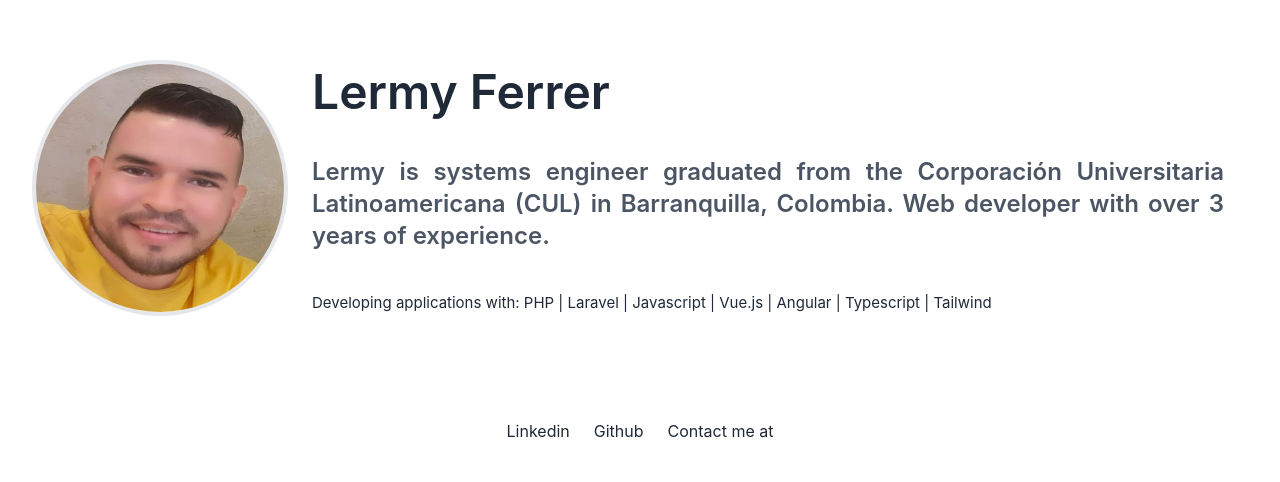
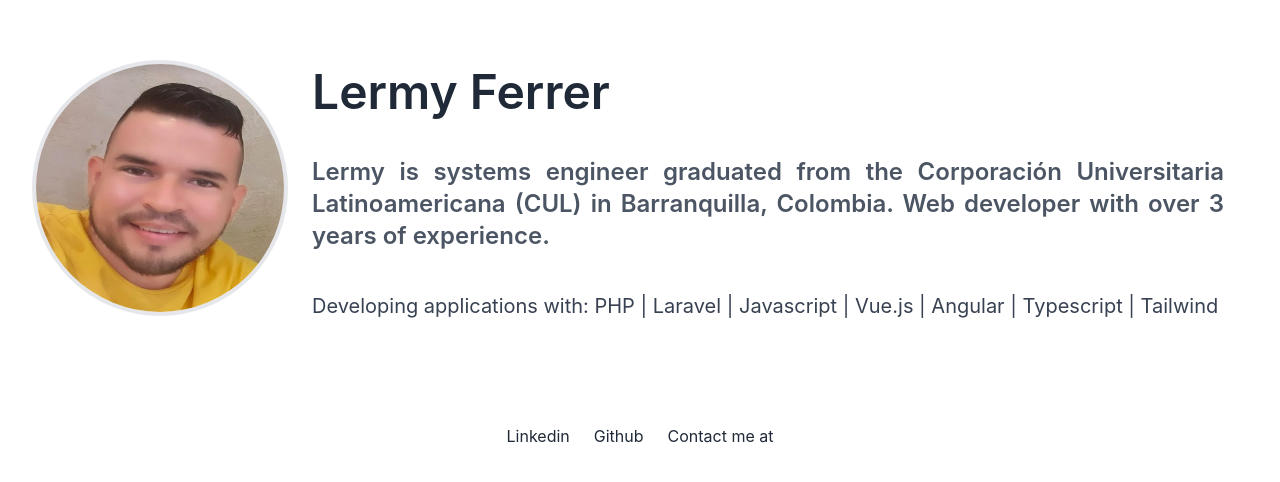
Before and after one commit to lermyferrer/portfolio-web, a Vue app: page / in a window 1280 px wide. Shown: the part 116-598 px from the top of the page. Built offline with nearby package versions, Linux system fonts and the light colour scheme.

Commit message:
ajuste estilos

```diff
--- a/src/components/Footer.vue
+++ b/src/components/Footer.vue
@@ -6,14 +6,14 @@
       <li>
         <a
           href="https://www.linkedin.com/in/lermyferrer"
-          class="mr-4 hover:underline text-gray-800 md:mr-6 text-base"
+          class="container-footer__ul-li"
           >Linkedin</a
         >
       </li>
       <li>
         <a
           href="https://github.com/lermyferrer"
-          class="mr-4 hover:underline text-gray-800 md:mr-6 text-base"
+          class="container-footer__ul-li"
           >Github</a
         >
       </li>
@@ -41,6 +41,10 @@ export default {
 }
 
 .container-footer__ul {
-    @apply flex flex-wrap items-center mt-3 text-sm font-medium text-gray-500 sm:mt-0
+  @apply flex flex-wrap items-center mt-3 text-sm font-medium text-gray-500 sm:mt-0
+}
+
+.container-footer__ul-li {
+  @apply mr-4 hover:underline text-gray-800 md:mr-6 text-base
 }
 </style>
--- a/src/views/HomeView.vue
+++ b/src/views/HomeView.vue
@@ -14,8 +14,8 @@ defineProps({
 </script>
 
 <template>
-  <div class="container md:flex lg:mt-36 sm:mt-8">
-    <aside class="flex justify-center p-4 sm:p-0 md:flex-none md:w-64">
+  <div class="container-template">
+    <aside class="container-template__aside">
       <img
         alt="logo-lermy"
         class="inline-block h-64 w-64 rounded-full border-4"
@@ -24,12 +24,12 @@ defineProps({
         height="100"
       />
     </aside>
-    <main class="px-4 items-center" flex-grow>
-      <p class="text-5xl p-2 font-semibold text-gray-800">Lermy Ferrer</p>
-      <p class="text-2xl p-2 mt-6 text-gray-600 font-semibold text-justify">
+    <main class="container-template-main" flex-grow>
+      <p class="container-template-main__title">Lermy Ferrer</p>
+      <p class="container-template-main__message">
         {{ message }}
       </p>
-      <p class="text-1xl p-2 mt-6 text-gray-800 text-justify">
+      <p class="container-template-main__description">
         {{ description }}
       </p>
     </main>
@@ -38,4 +38,28 @@ defineProps({
   <Footer />
 </template>
 
-<style scoped></style>
+<style scoped >
+  .container-template {
+    @apply container md:flex lg:mt-36 sm:mt-8
+  }
+
+  .container-template__aside {
+    @apply flex justify-center p-4 sm:p-0 md:flex-none md:w-64
+  }
+
+  .container-template-main {
+    @apply px-4 items-center
+  }
+
+  .container-template-main__title {
+    @apply text-5xl p-2 font-semibold text-gray-800
+  }
+
+  .container-template-main__message {
+    @apply text-2xl p-2 mt-6 text-gray-600 font-semibold text-justify
+  }
+
+  .container-template-main__description {
+    @apply text-xl p-2 mt-6 text-gray-700 text-justify
+  }
+</style>
```
